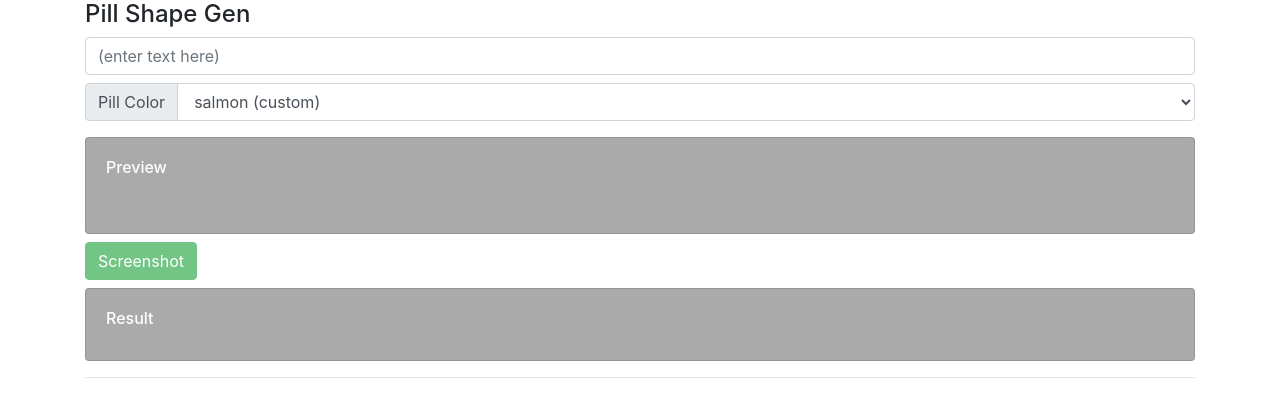
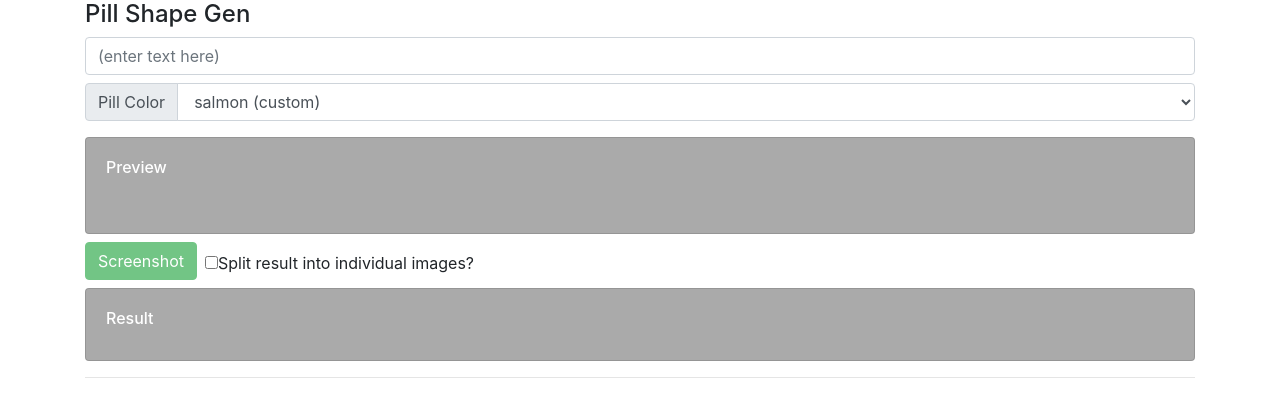
Before and after one commit to Drageaux/design-assets-gen, an Angular app: page / in a window 1280 px wide. Shown: the top 400 px of the page. Built offline with nearby package versions, Linux system fonts and the light colour scheme.

Commit message:
Toggle to split results

```diff
--- a/src/app/app.component.html
+++ b/src/app/app.component.html
@@ -37,11 +37,15 @@
     </div>
   </div>
 
-  <button type="button" class="btn btn-success mb-2"
+  <button type="button" class="btn btn-success mb-2 mr-2"
           [disabled]="pillShapeInput.value === ''"
-          (click)="pillShapeInput.value !== '' ? screenshot('pill-shape-gen'): false">
+          (click)="pillShapeInput.value !== '' ? screenshot('pill-shape-gen', pillShapeSplit): false">
     Screenshot
   </button>
+  <input id="pill-shape-split"
+    type="checkbox" aria-label="Checkbox for whether to split"
+         [checked]="pillShapeSplit" (change)="pillShapeSplit = !pillShapeSplit">
+  <label for="pill-shape-split">Split result into individual images?</label>
 
   <div class="card" style="background:#aaa">
     <div class="card-body">
--- a/src/app/app.component.ts
+++ b/src/app/app.component.ts
@@ -13,6 +13,7 @@ export class AppComponent implements OnInit {
   pillShapeText = '';
   pillShapesArray: string[] = [];
   pillShapeColor = 'salmon';
+  pillShapeSplit = false;
 
   ngOnInit(): void {
   }
```
